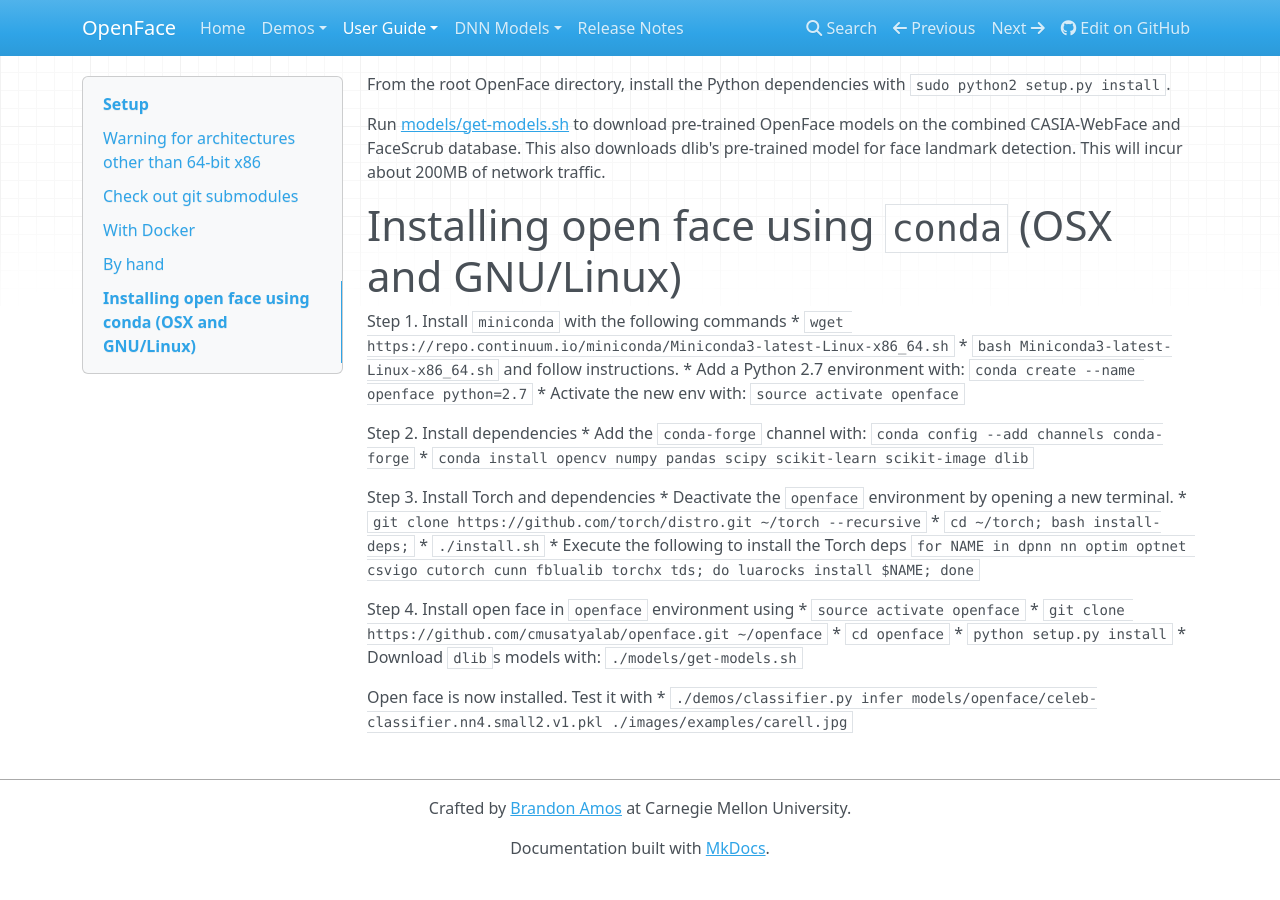
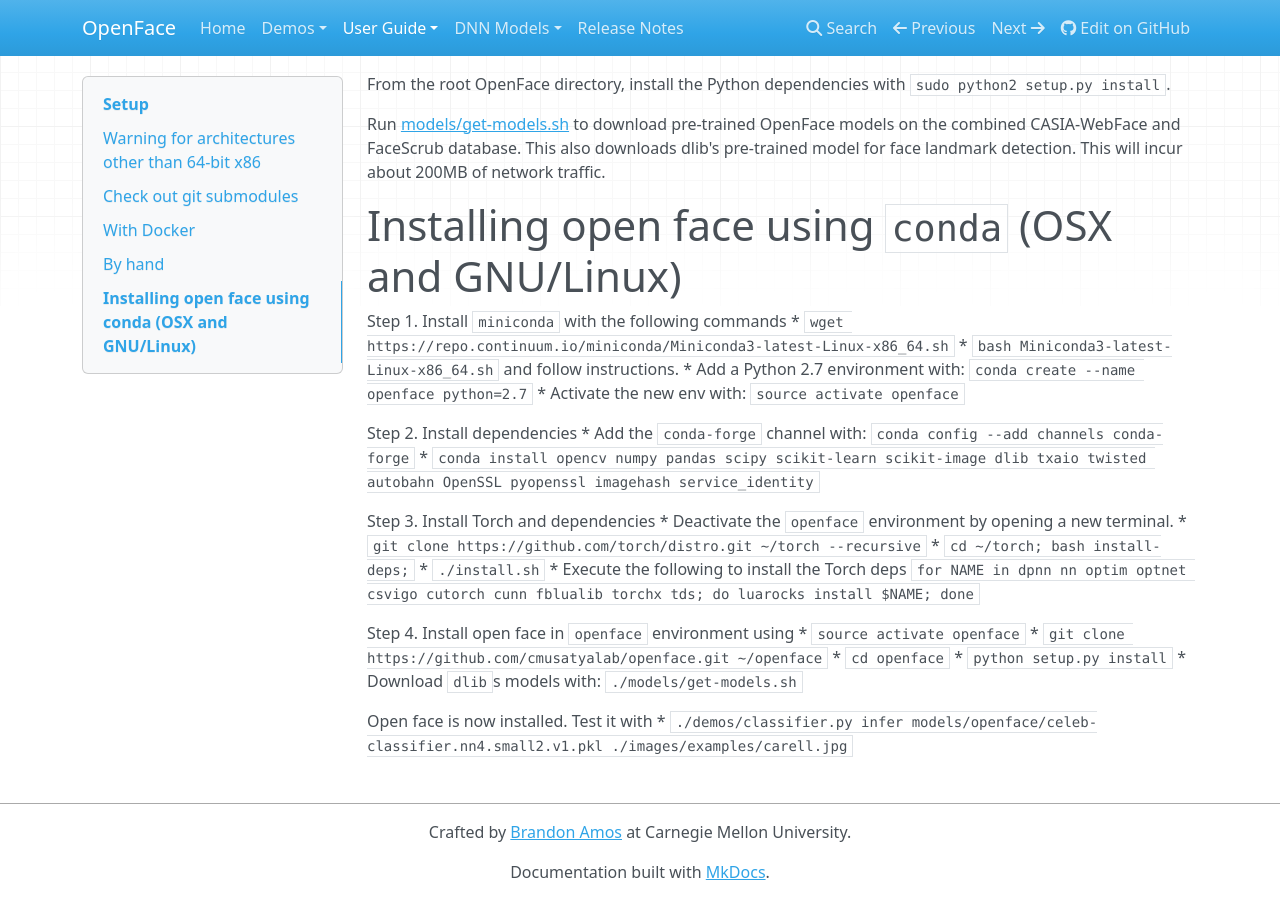
Before and after one commit to cmusatyalab/openface, an MkDocs documentation site: the page built from docs/setup.md, in a window 1280 px wide and 900 px high, scrolled down 3014 px. Built offline with MkDocs 1.6.1, drawn with Linux system fonts in a browser that asks for light colours; nearby versions of some CDN libraries; old or Windows-style settings are respelled for this version of MkDocs; before the commit the page ends 3890 px from its top, so only the background shows below that.

Commit message:
add packages for 'Demo 1: Real-Time Web' to work

```diff
--- a/docs/setup.md
+++ b/docs/setup.md
@@ -193,7 +193,7 @@
 
 Step 2. Install dependencies
 * Add the `conda-forge` channel with: `conda config --add channels conda-forge`
-* `conda install opencv numpy pandas scipy scikit-learn scikit-image dlib`
+* `conda install opencv numpy pandas scipy scikit-learn scikit-image dlib txaio twisted autobahn OpenSSL pyopenssl imagehash service_identity`
 
 Step 3. Install Torch and dependencies
 * Deactivate the `openface` environment by opening a new terminal.
```
